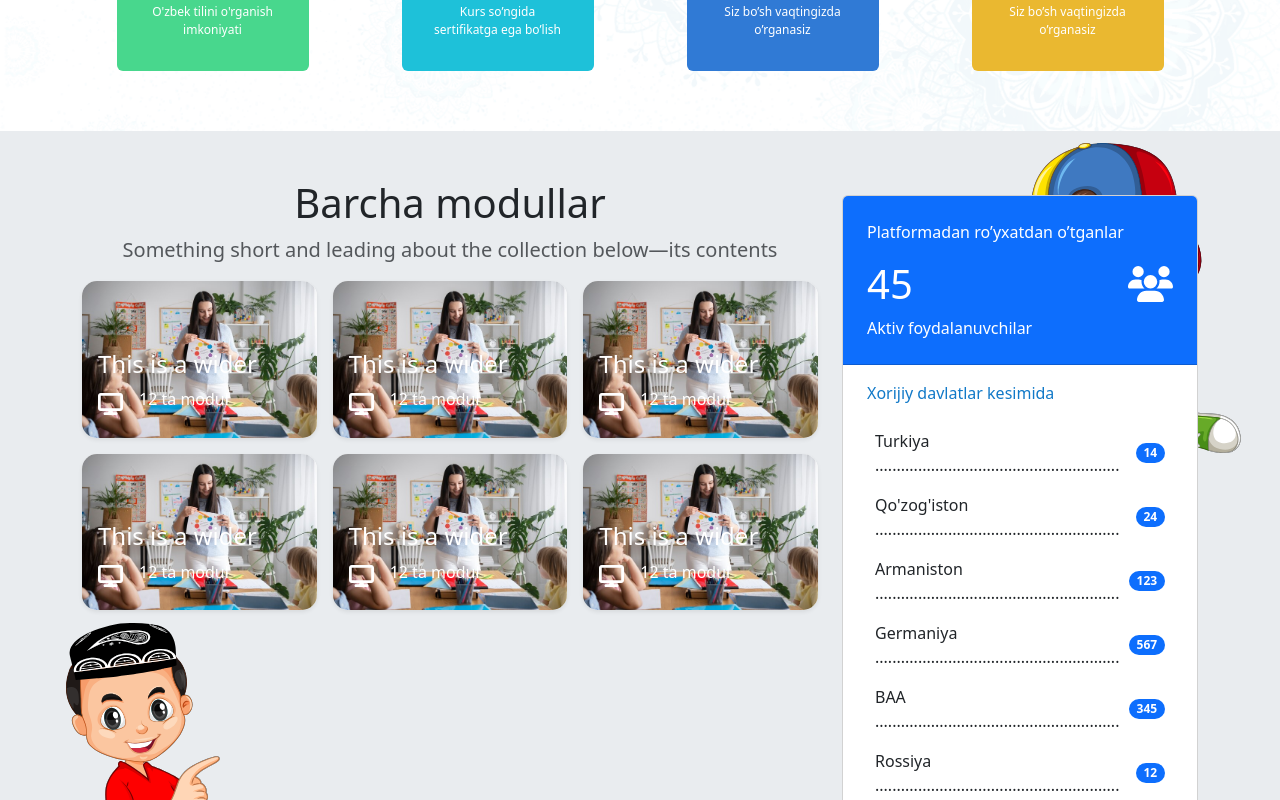
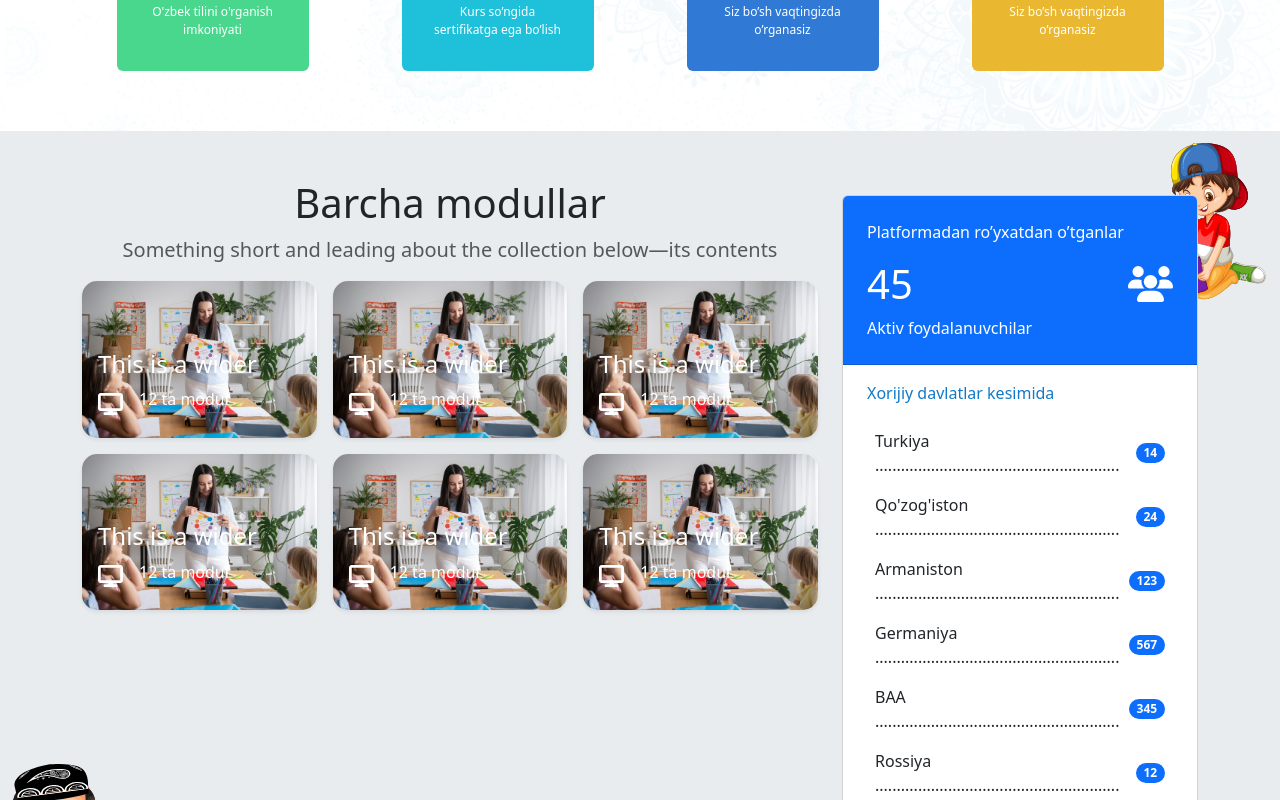
Before and after one commit to axrorbekdf/ozbektili-project, a Vue app: page / in a window 1280 px wide. Shown: the part 760-1560 px from the top of the page. Built offline with nearby package versions, Linux system fonts and the light colour scheme.

Commit message:
deploy github pages

```diff
--- a/src/views/HomeView.vue
+++ b/src/views/HomeView.vue
@@ -520,7 +520,7 @@
   background-image: url('../assets/module-left.png'), url('../assets/module-right.png');
   background-size: auto, auto;
   background-repeat: no-repeat no-repeat;
-  background-position: 5% 100%, 97.5% 0%;
+  background-position: 0% 100%, 100% 0%;
 }
 
 .bg-naqsh{
```
Also changed, not shown: src/assets/module-left.png, src/assets/module-right.png.
